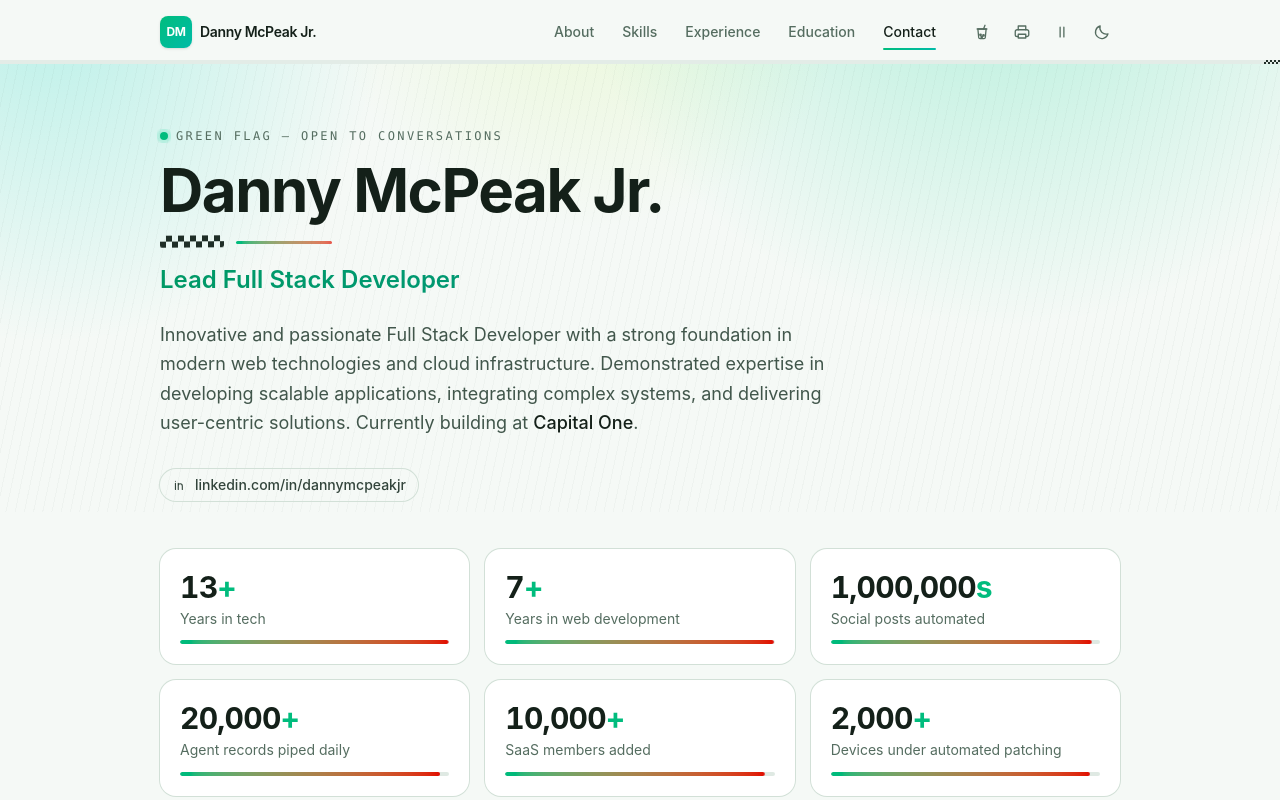
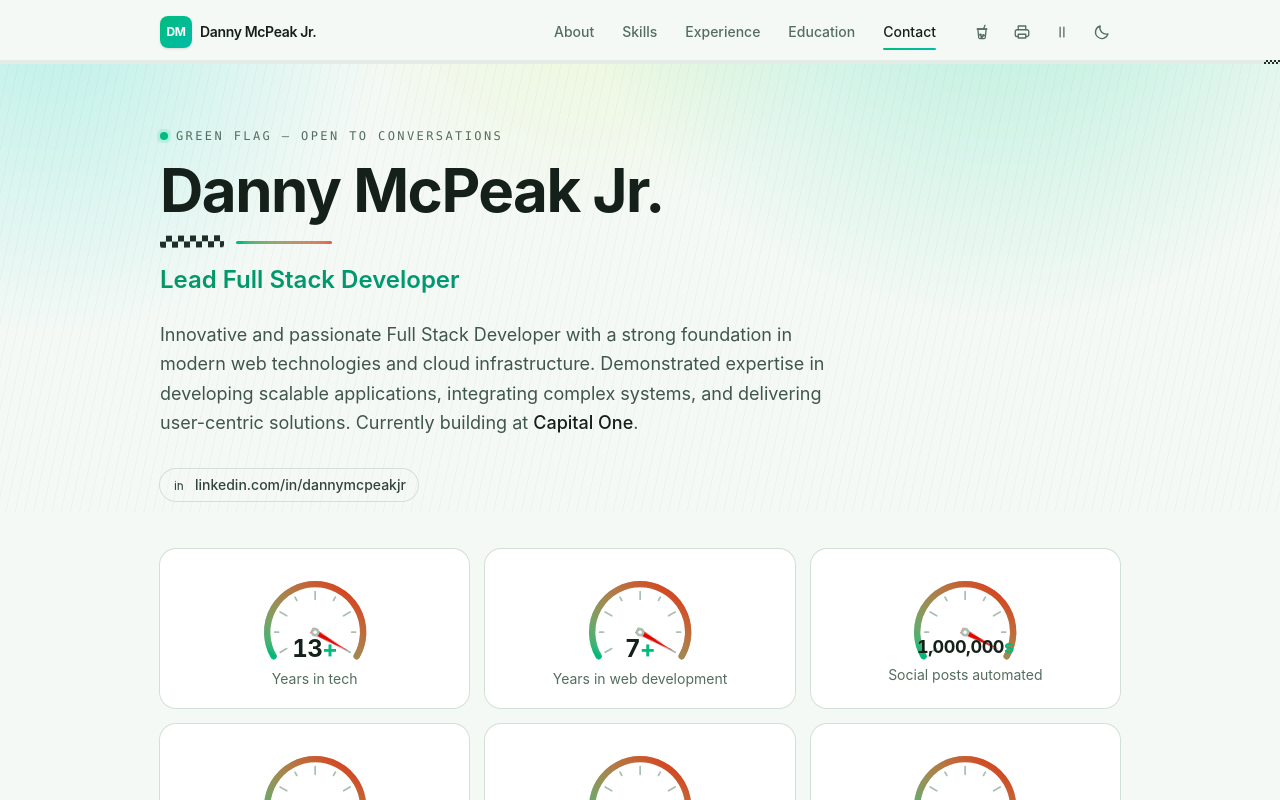
Before and after one commit to mcpeakdb/interactive-resume, a Vue app: page / in a window 1280 px wide. Shown: the top 800 px of the page. Built offline with nearby package versions, Linux system fonts and the light colour scheme.

Commit message:
speedometers

```diff
--- a/src/components/StatCounter.vue
+++ b/src/components/StatCounter.vue
@@ -1,5 +1,5 @@
 <script setup>
-import { computed } from 'vue'
+import { computed, useId } from 'vue'
 import { useCountUp } from '../composables/useCountUp'
 
 const props = defineProps({
@@ -9,20 +9,66 @@ const props = defineProps({
   index: { type: Number, default: 0 },
 })
 
+// ── Dial geometry, in viewBox units ──────────────────────────────────────────
+// The needle pivots at the centre and travels SWEEP degrees, centred on
+// straight up, so the face is symmetrical. Everything below is static, so it is
+// built once at module scope rather than per card.
+const CX = 50
+const CY = 50
+const R = 38
+const SWEEP = 240
+const START = -SWEEP / 2
+const VIEW_H = 76
+const REDLINE_AT = 0.85 // fraction of the sweep where the limiter zone starts
+
+const polar = (deg, r) => [
+  CX + r * Math.sin((deg * Math.PI) / 180),
+  CY - r * Math.cos((deg * Math.PI) / 180),
+]
+
+const arc = (from, to, r) => {
+  const [x1, y1] = polar(from, r)
+  const [x2, y2] = polar(to, r)
+  const large = to - from > 180 ? 1 : 0
+  return `M${x1.toFixed(2)} ${y1.toFixed(2)}A${r} ${r} 0 ${large} 1 ${x2.toFixed(2)} ${y2.toFixed(2)}`
+}
+
+const TRACK = arc(START, START + SWEEP, R)
+const LIMIT = arc(START + SWEEP * REDLINE_AT, START + SWEEP, R)
+const NEEDLE = `M${CX} ${CY - 30}L${CX - 2.4} ${CY + 3}L${CX + 2.4} ${CY + 3}Z`
+
+// Nine ticks across the face, every other one long.
+const TICKS = Array.from({ length: 9 }, (_, i) => {
+  const deg = START + (SWEEP / 8) * i
+  const [x1, y1] = polar(deg, R - 6)
+  const [x2, y2] = polar(deg, R - (i % 2 ? 9 : 12))
+  return { x1, y1, x2, y2 }
+})
+
+// ── Reading ──────────────────────────────────────────────────────────────────
 const { value: current, start } = useCountUp(props.value)
 const display = computed(() => current.value.toLocaleString('en-US'))
 
-// Drives the telemetry bar, so it sweeps in step with the number. Scale rather
-// than width, so the redline loop below never costs a layout.
-const scale = computed(() => (props.value ? current.value / props.value : 1))
+const progress = computed(() => (props.value ? current.value / props.value : 1))
+const angle = computed(() => START + SWEEP * progress.value)
 
-// Once the number lands the needle stops sitting flat and idles near the
-// limiter instead. Held off until then so the two motions don't fight over
-// the same transform.
+// Sized off the target rather than the running total, so the readout doesn't
+// change size mid-sweep. The mouth of the dial is only so wide — the longest
+// numbers step down so they don't run out past the arc.
+const readout = computed(() => {
+  const width = props.value.toLocaleString('en-US').length + props.suffix.length
+  if (width > 8) return 'text-base sm:text-lg'
+  if (width > 5) return 'text-lg sm:text-xl'
+  return 'text-xl sm:text-2xl'
+})
+
+// Once the number lands the needle stops sweeping and floats against the stop
+// instead. Held off until then so the two motions don't fight over the same
+// transform — the sweep rides the outer <g>, the flutter the inner one.
 const settled = computed(() => current.value >= props.value)
 
 // Each gauge idles on its own rhythm, so the strip reads as a row of separate
-// engines rather than one bar repeated. The period step doesn't divide evenly
+// engines rather than one dial repeated. The period step doesn't divide evenly
 // into the base, so they keep drifting apart instead of re-syncing after a few
 // cycles; the delay is negative so each one starts mid-stroke rather than
 // waiting its turn at a standstill.
@@ -31,32 +77,89 @@ const idle = computed(() => ({
   animationDelay: `-${(props.index * 0.37).toFixed(2)}s`,
 }))
 
+// Gradient ids are document-global, so each card needs its own.
+const sweepId = `sweep-${useId()}`
+
 defineExpose({ start })
 </script>
 
 <template>
   <div
-    class="card streak group hover:ring-ink-300 dark:hover:ring-ink-700 p-4 transition duration-300 hover:-translate-y-1 sm:p-5"
+    class="card streak group hover:ring-ink-300 dark:hover:ring-ink-700 p-4 text-center transition duration-300 hover:-translate-y-1 sm:p-5"
   >
+    <!-- The dial is decoration: the reading it shows is the <dt> below it. -->
+    <svg
+      class="no-print mx-auto block h-24 w-auto"
+      :viewBox="`0 0 100 ${VIEW_H}`"
+      fill="none"
+      aria-hidden="true"
+    >
+      <defs>
+        <linearGradient :id="sweepId" x1="0" y1="1" x2="1" y2="0">
+          <stop offset="0%" style="stop-color: var(--color-emerald-500)" />
+          <stop offset="100%" style="stop-color: var(--color-race-500)" />
+        </linearGradient>
+      </defs>
+
+      <path
+        :d="TRACK"
+        class="stroke-ink-200 dark:stroke-ink-800"
+        stroke-width="5"
+        stroke-linecap="round"
+      />
+      <!-- Limiter zone, so the needle's resting place reads as the red end. -->
+      <path
+        :d="LIMIT"
+        class="stroke-race-500 dark:stroke-race-400"
+        stroke-width="5"
+        stroke-linecap="round"
+        stroke-opacity="0.35"
+      />
+
+      <g
+        class="stroke-ink-300 dark:stroke-ink-700"
+        stroke-width="1.4"
+        stroke-linecap="round"
+      >
+        <line
+          v-for="(t, i) in TICKS"
+          :key="i"
+          :x1="t.x1"
+          :y1="t.y1"
+          :x2="t.x2"
+          :y2="t.y2"
+        />
+      </g>
+
+      <!-- The sweep is one dash on the full track, so it fills as the count
+           climbs without any per-frame path maths. -->
+      <path
+        :d="TRACK"
+        :stroke="`url(#${sweepId})`"
+        stroke-width="5"
+        stroke-linecap="round"
+        pathLength="100"
+        stroke-dasharray="100"
+        :stroke-dashoffset="100 - progress * 100"
+      />
+
+      <g :transform="`rotate(${angle.toFixed(2)} ${CX} ${CY})`">
+        <g :class="{ redline: settled }" :style="settled ? idle : null">
+          <path :d="NEEDLE" class="fill-race-500 dark:fill-race-400" />
+        </g>
+      </g>
+      <circle :cx="CX" :cy="CY" r="3.4" class="fill-ink-300 dark:fill-ink-700" />
+      <circle :cx="CX" :cy="CY" r="1.4" class="fill-white dark:fill-ink-900" />
+    </svg>
+
     <dt
-      class="text-ink-900 dark:text-ink-50 text-2xl font-bold tracking-tight tabular-nums sm:text-3xl"
+      class="gauge-readout text-ink-900 dark:text-ink-50 -mt-7 font-bold tracking-tight tabular-nums sm:-mt-8"
+      :class="readout"
     >
       {{ display }}<span class="text-emerald-500">{{ suffix }}</span>
     </dt>
     <dd class="text-ink-500 dark:text-ink-400 mt-1 text-xs leading-snug sm:text-sm">
       {{ label }}
     </dd>
-
-    <!-- Telemetry bar — sweeps up with the counter, then holds at redline. -->
-    <div
-      class="bg-ink-200/70 dark:bg-ink-800/70 no-print mt-3 h-1 overflow-hidden rounded-full"
-      aria-hidden="true"
-    >
-      <div
-        class="to-race-500 h-full w-full origin-left rounded-full bg-gradient-to-r from-emerald-500"
-        :class="{ redline: settled }"
-        :style="settled ? idle : { transform: `scaleX(${scale})` }"
-      />
-    </div>
   </div>
 </template>
--- a/src/style.css
+++ b/src/style.css
@@ -97,8 +97,9 @@ html[data-skin='boba'] .checkers {
    .animate-ping are already listed in both the .motion-still and the
    reduced-motion blocks, so all of this stops with the pause button. */
 
-/* The gauges swell like liquid finding its level, instead of jittering at a
-   limiter. Still 90–100%, just rounder about getting there. */
+/* The gauge needles sway like something settling in liquid, instead of
+   jittering at a limiter. Same few degrees off the stop, just rounder about
+   getting there. */
 html[data-skin='boba'] .redline {
   animation-name: bubble;
   animation-timing-function: ease-in-out;
@@ -107,16 +108,16 @@ html[data-skin='boba'] .redline {
 @keyframes bubble {
   0%,
   100% {
-    transform: scaleX(0.9);
+    transform: rotate(-5.5deg);
   }
   35% {
-    transform: scaleX(1);
+    transform: rotate(-0.5deg);
   }
   50% {
-    transform: scaleX(0.965);
+    transform: rotate(-3.5deg);
   }
   65% {
-    transform: scaleX(0.995);
+    transform: rotate(-1.5deg);
   }
 }
 
@@ -300,32 +301,39 @@ html[data-skin='boba'] .flag-wave {
   );
 }
 
-/* Redline — a settled telemetry bar idles between 90% and 100% rather than
-   parking flat, the way a needle floats when an engine is held at the limiter.
-   Uneven stops so it reads as combustion, not as a metronome. */
+/* Redline — a needle held against the limiter never sits still, it floats a few
+   degrees off the stop. Uneven angles so it reads as combustion, not as a
+   metronome, and only ever backwards, since the stop is the stop.
+
+   Applied to a <g> inside the gauge, nested in the one the sweep rotates, so
+   the two transforms don't overwrite each other. The origin is the dial's pivot
+   in viewBox units — .motion-still zeroes the flutter without disturbing the
+   sweep, which rides an SVG transform attribute rather than CSS. */
 .redline {
   animation: redline 1.7s ease-in-out infinite;
+  transform-box: view-box;
+  transform-origin: 50px 50px;
 }
 
 @keyframes redline {
   0%,
   100% {
-    transform: scaleX(0.94);
+    transform: rotate(-4.5deg);
   }
   18% {
-    transform: scaleX(1);
+    transform: rotate(0deg);
   }
   34% {
-    transform: scaleX(0.91);
+    transform: rotate(-6.5deg);
   }
   52% {
-    transform: scaleX(0.99);
+    transform: rotate(-1deg);
   }
   70% {
-    transform: scaleX(0.9);
+    transform: rotate(-8deg);
   }
   86% {
-    transform: scaleX(0.97);
+    transform: rotate(-2.5deg);
   }
 }
 
@@ -485,6 +493,12 @@ html[data-skin='boba'] .flag-wave {
     display: none !important;
   }
 
+  /* The stat dials don't print, so the readout no longer has a mouth to sit
+     in — drop the overlap that tucked it there. */
+  .gauge-readout {
+    margin-top: 0 !important;
+  }
+
   .reveal-speed {
     opacity: 1 !important;
     transform: none !important;
```
